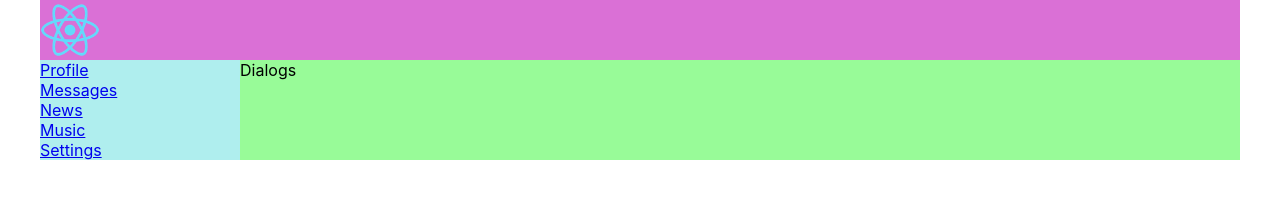
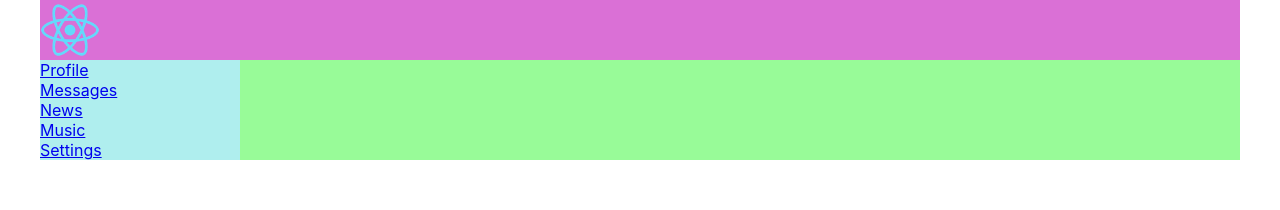
Before and after one commit to ChukovAndrey/react-social, a React (Create React App) app: page / in a window 1280 px wide. Shown: the top 210 px of the page. Built offline with nearby package versions, Linux system fonts and the light colour scheme.

Commit message:
feat: add routing - L19

```diff
--- a/package.json
+++ b/package.json
@@ -8,6 +8,7 @@
     "@testing-library/user-event": "^12.8.3",
     "react": "^17.0.2",
     "react-dom": "^17.0.2",
+    "react-router-dom": "^5.3.0",
     "react-scripts": "4.0.3",
     "web-vitals": "^1.1.2"
   },
--- a/src/App.js
+++ b/src/App.js
@@ -1,4 +1,5 @@
 import React from 'react';
+import { BrowserRouter, Route } from 'react-router-dom';
 import './App.css';
 import Dialogs from './components/Dialogs/Dialogs';
 import Header from './components/Header/Header'
@@ -7,14 +8,16 @@
 
 const App = () => {
 	return (
-		<div className="app-wrapper">
-			<Header />
-			<Navbar />
-			<div className="app-wrapper-content">
-				<Dialogs />
+		<BrowserRouter>
+			<div className="app-wrapper">
+				<Header />
+				<Navbar />
+				<div className="app-wrapper-content">
+					<Route path="/dialogs" component={Dialogs} />
+					<Route path="/profile" component={Profile} />
+				</div>
 			</div>
-			{/* {<Profile />} */}
-		</div>
+		</BrowserRouter>
 	);
 }
 
--- a/src/components/Navbar/Navbar.jsx
+++ b/src/components/Navbar/Navbar.jsx
@@ -3,8 +3,8 @@
 
 const Navbar = () => {
 	return <nav className={style.navbar}>
-		<div><a href="#">Profile</a></div>
-		<div><a href="#">Messages</a></div>
+		<div><a href="/profile">Profile</a></div>
+		<div><a href="/dialogs">Messages</a></div>
 		<div><a href="#">News</a></div>
 		<div><a href="#">Music</a></div>
 		<div><a href="#">Settings</a></div>
```
Also changed, not shown: 1 other file (tests, documents, lock files or other folders).
